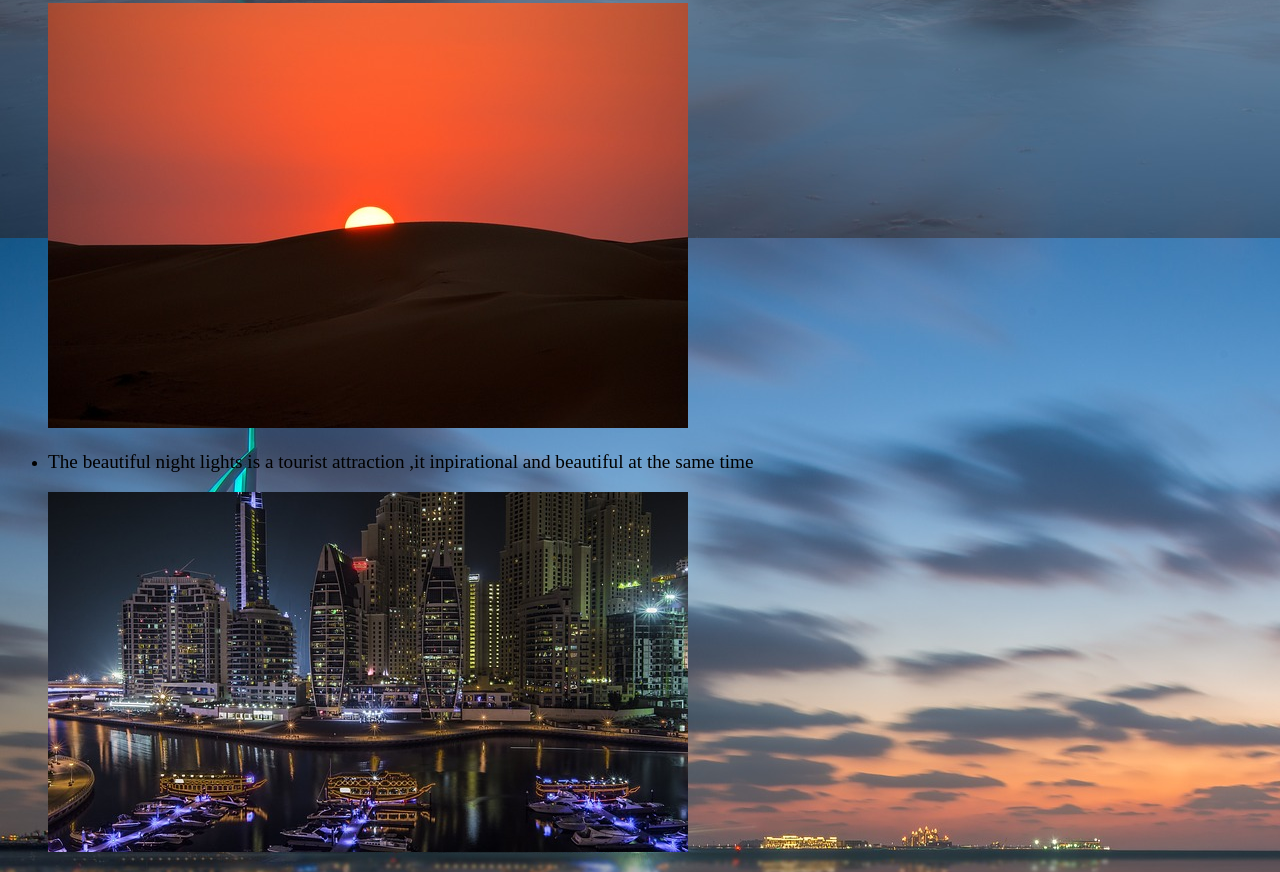
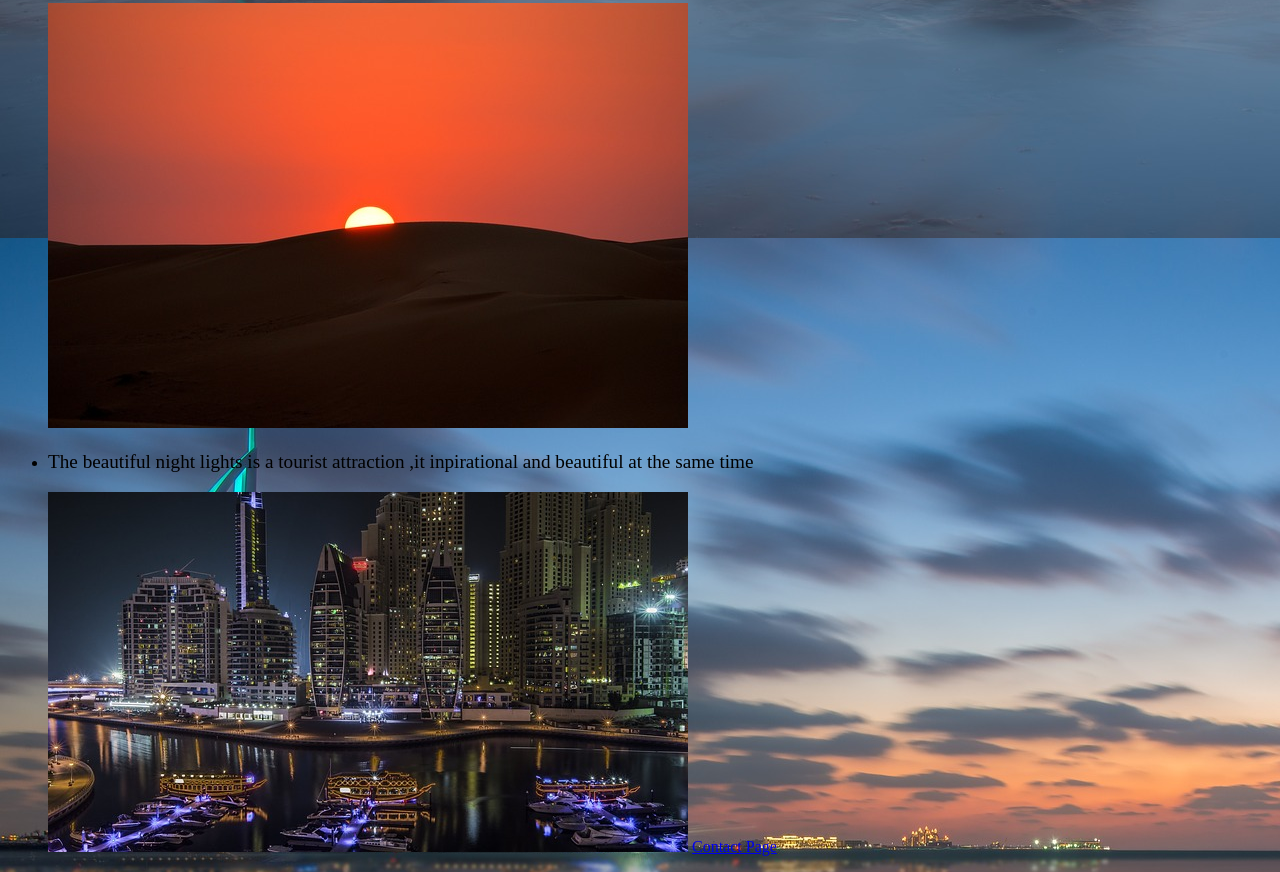
Before and after one commit to MaweniLive/holiday-destination, a plain HTML site: page index.html in a window 1280 px wide. Shown: the part 2264-3136 px from the top of the page. Drawn offline with Linux system fonts and the light colour scheme.

Commit message:
update link

```diff
--- a/index.html
+++ b/index.html
@@ -34,6 +34,8 @@ the surface.</p> </li>
 <li><p style="font-size: larger;">The beautiful night lights is a tourist attraction ,it inpirational and beautiful at the same time
 </p></li>
 <img src="dubai-1514540_640.jpg">
+<a href="./contacts/contact.html">Contact Page
+</a>
 
 
 
```
